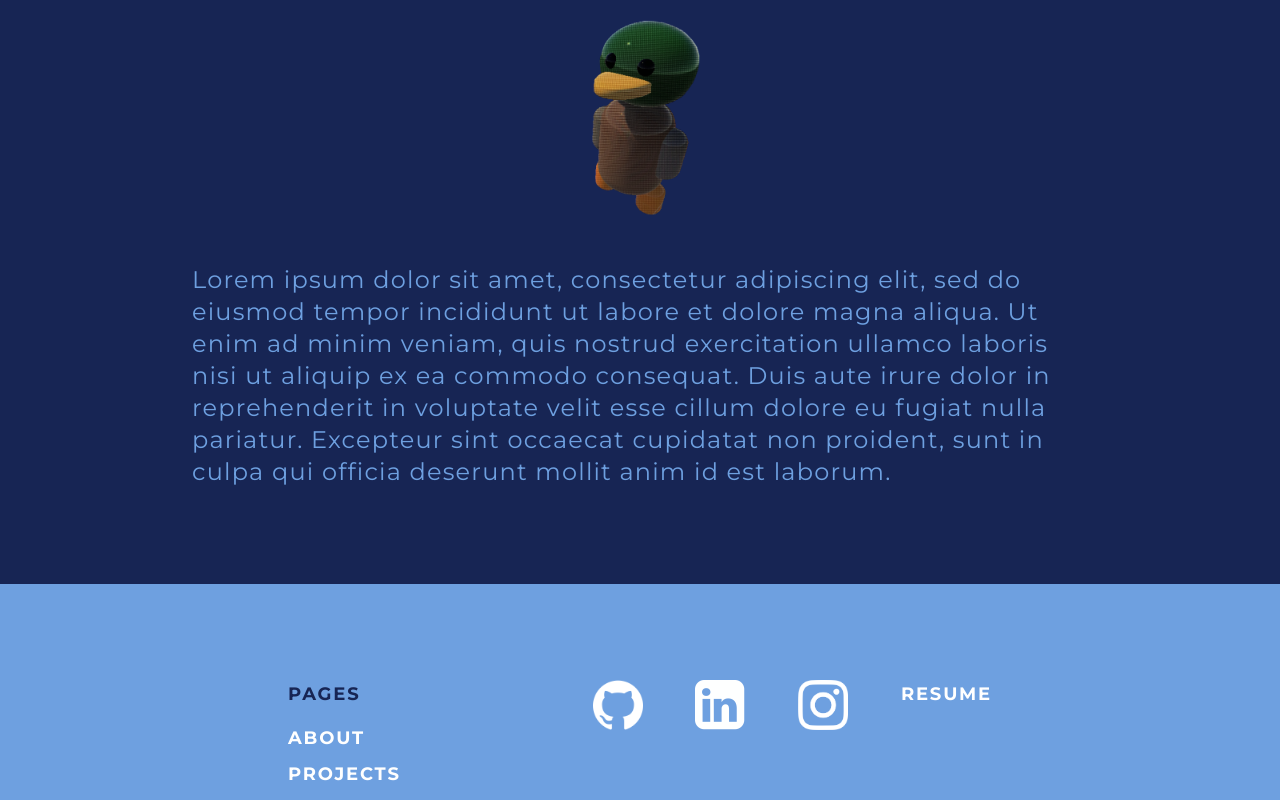
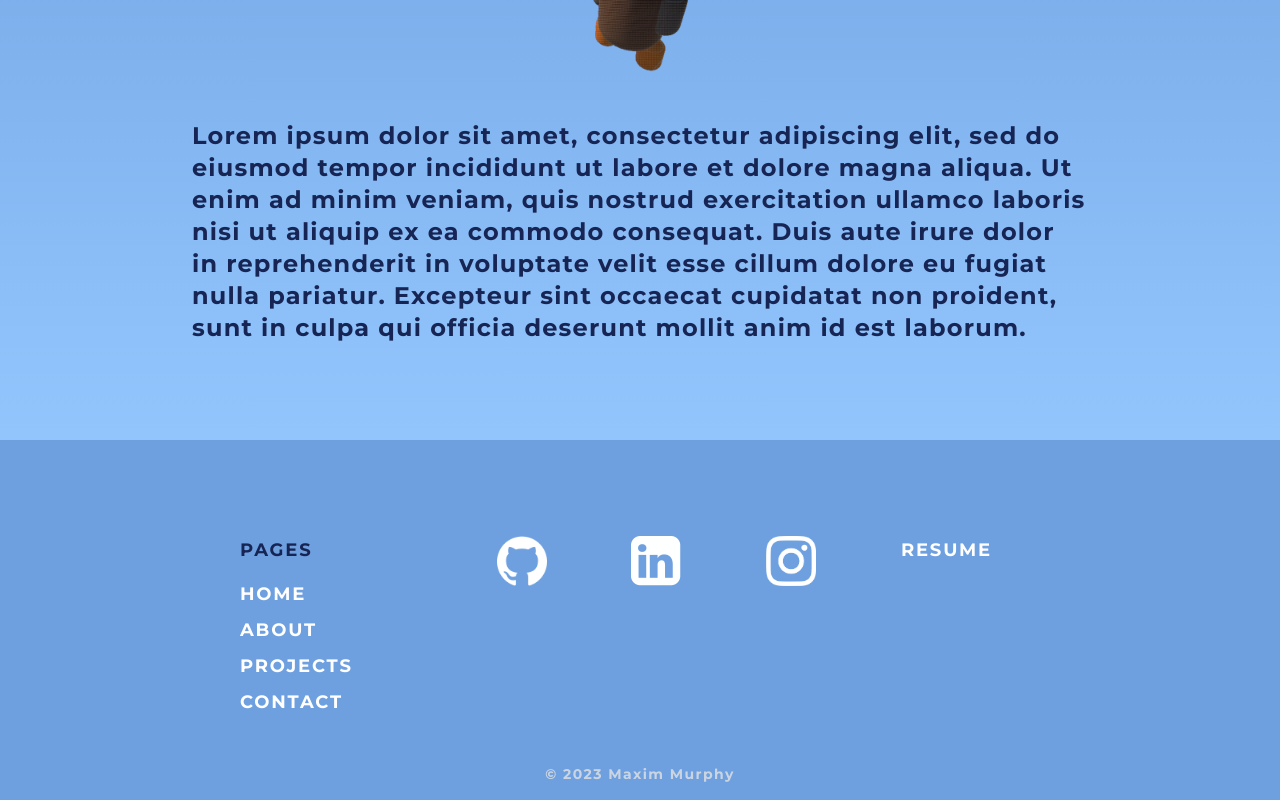
Before and after one commit to MaximMurphy/portfolio-site, a Next.js app: page /about in a window 1280 px wide. Shown: the part 640-1440 px from the top of the page. Built offline with nearby package versions, Linux system fonts and the light colour scheme.

Commit message:
fixed about page background and spacing

```diff
--- a/src/components/Footer.jsx
+++ b/src/components/Footer.jsx
@@ -4,10 +4,16 @@ import Image from "next/image";
 export default function Footer() {
   return (
     <nav className="flex flex-col items-center justify-between ">
-      <div className=" flex flex-col lg:w-full lg:px-48 lg:flex-row">
-        <div className=" flex flex-col items-center lg:items-start font-bold text-lg tracking-widest text-blue-950 p-24 lg:gap-4">
+      <div className="flex flex-col lg:w-full lg:px-48 lg:flex-row">
+        <div className="flex flex-col items-center lg:items-start font-bold text-lg tracking-widest text-blue-950 p-20 lg:p-12 lg:mt-12 lg:gap-4">
           <p className="mb-4 lg:mb-0">PAGES</p>
           <div className="flex flex-col items-center lg:items-start text-white gap-2">
+            <Link
+              href="/"
+              className="hover:text-orange-200 hover:drop-shadow-2xl hover:scale-110"
+            >
+              HOME
+            </Link>
             <Link
               href="/about"
               className="hover:text-orange-400 hover:drop-shadow-2xl hover:scale-110"
@@ -74,7 +80,7 @@ export default function Footer() {
         </div>
       </div>
 
-      <div className="mb-24 text-sm font-bold tracking-widest text-slate-300">
+      <div className=" mb-16 text-sm font-bold tracking-widest text-slate-300">
         <p>© 2023 Maxim Murphy</p>
       </div>
     </nav>
--- a/src/components/LegoModel.jsx
+++ b/src/components/LegoModel.jsx
@@ -28,8 +28,6 @@ const Scene = (props) => {
     ref.current.position.y = (-50 + Math.cos(t / 2)) / 3.5;
   });
 
-  //console.log(obj);
-
   // checking for screen size
   if (window.matchMedia("(min-width: 701px)").matches) {
     //bigger screens
@@ -38,9 +36,6 @@ const Scene = (props) => {
         <primitive object={obj} scale={0.3} position={(0, 0, 0)} />
       </group>
     );
-    window.onresize = function () {
-      location.reload();
-    };
   } else {
     //mobile
     return (
--- a/src/components/Navbar.jsx
+++ b/src/components/Navbar.jsx
@@ -13,7 +13,7 @@ export default function Navbar() {
   }, []);
 
   return (
-    <nav className="z-10 sticky min-w-full top-0 flex flex-row items-start justify-between p-8 mb-12 lg:flex-row lg:pt-8 lg:px-16">
+    <nav className="z-10 sticky min-w-full top-0 flex flex-row items-start justify-between p-8 lg:flex-row lg:pt-8 lg:px-16">
       <Link href="/">
         <Image
           src="/maximMurphyAllCapsStars.png"
--- a/src/pages/_document.js
+++ b/src/pages/_document.js
@@ -1,4 +1,4 @@
-import { Html, Head, Main, NextScript } from 'next/document'
+import { Html, Head, Main, NextScript } from "next/document";
 
 export default function Document() {
   return (
@@ -9,5 +9,5 @@ export default function Document() {
         <NextScript />
       </body>
     </Html>
-  )
+  );
 }
--- a/src/pages/about.jsx
+++ b/src/pages/about.jsx
@@ -1,23 +1,26 @@
 import Image from "next/image";
+import Navbar from "@/components/Navbar";
 
 export default function about() {
   return (
-    <section className="w-full flex flex-col items-center text-softblue-400 text-2xl tracking-wider px-12 lg:px-48 py-24 bg-blue-950 gap-12">
+    <>
+      <section className="bg-gradient-to-b from-softblue-400 to-blue-300 w-full flex flex-col items-center text-white text-2xl font-bold tracking-wider px-12 lg:px-48 pb-24 pt-8 lg:pt-0 gap-12">
         <h1>About Me</h1>
         <p className="text-center">
           I graduated from The Ohio State University with a degree in Computer
           Science and Engineering in December 2022.
         </p>
         <Image src="/earl.png" alt="photo of a duck" width={200} height={200} />
-      <p>
-        Lorem ipsum dolor sit amet, consectetur adipiscing elit, sed do eiusmod
-        tempor incididunt ut labore et dolore magna aliqua. Ut enim ad minim
-        veniam, quis nostrud exercitation ullamco laboris nisi ut aliquip ex ea
-        commodo consequat. Duis aute irure dolor in reprehenderit in voluptate
-        velit esse cillum dolore eu fugiat nulla pariatur. Excepteur sint
-        occaecat cupidatat non proident, sunt in culpa qui officia deserunt
-        mollit anim id est laborum.
+        <p className="text-blue-950">
+          Lorem ipsum dolor sit amet, consectetur adipiscing elit, sed do
+          eiusmod tempor incididunt ut labore et dolore magna aliqua. Ut enim ad
+          minim veniam, quis nostrud exercitation ullamco laboris nisi ut
+          aliquip ex ea commodo consequat. Duis aute irure dolor in
+          reprehenderit in voluptate velit esse cillum dolore eu fugiat nulla
+          pariatur. Excepteur sint occaecat cupidatat non proident, sunt in
+          culpa qui officia deserunt mollit anim id est laborum.
         </p>
       </section>
+    </>
   );
 }
--- a/src/pages/index.jsx
+++ b/src/pages/index.jsx
@@ -1,5 +1,6 @@
 import LegoModel from "@/components/LegoModel";
 import Skills from "@/components/Skills";
+import Navbar from "@/components/Navbar";
 
 export default function Home() {
   return (
@@ -11,7 +12,7 @@ export default function Home() {
           {" "}
           a full stack web developer and designer.
         </p>
-        <p className="text-3xl text-slate-200"></p>
+        <h1 className="text-5xl">👨‍💻⚡️🌐</h1>
       </section>
       <Skills />
     </main>
--- a/src/styles/globals.css
+++ b/src/styles/globals.css
@@ -5,5 +5,6 @@
 body {
   color: white;
   background: #6ea0e0;
+
   /*background: #60a5fa;*/
 }
```
Lines whose indentation alone changed are shown as unchanged.
